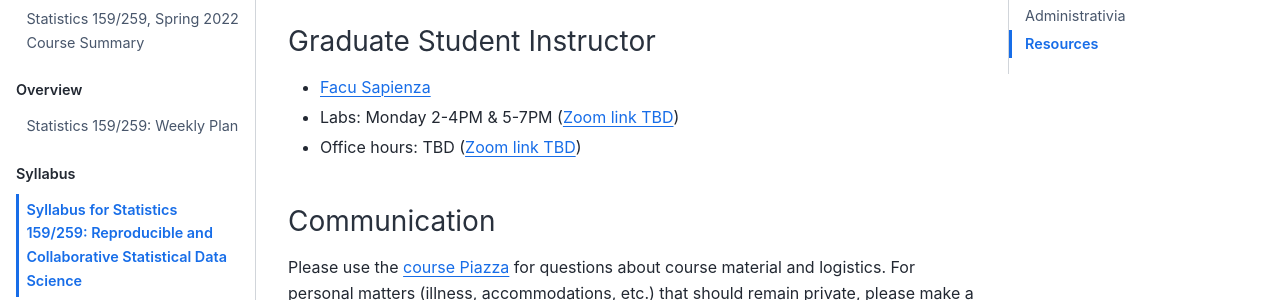
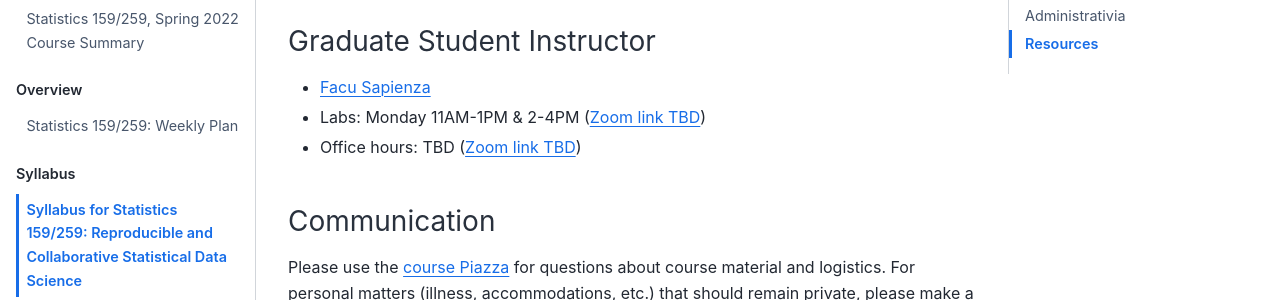
Before and after one commit to UCB-stat-159-s22/site, a Jupyter Book: the page built from syllabus.md, in a window 1280 px wide and 900 px high, scrolled down 2673 px. Shown: the part 153-453 px from the top of the window. Built offline with Jupyter Book 1.0.4 settings and Sphinx 7.4.7 and the Sphinx Book theme 1.1.4, drawn with Linux system fonts in a browser that asks for light colours; pages that are not in the unit, such as notebooks, are missing from menus.

Commit message:
Fix schedule

```diff
--- a/syllabus.md
+++ b/syllabus.md
@@ -88,7 +88,7 @@ will be provided, but not all topics required to do the homework will be covered
 
 ### Graduate Student Instructor
 + [Facu Sapienza](mailto:fsapienza@berkeley.edu)
-+ Labs: Monday 2-4PM & 5-7PM ([Zoom link TBD]())
++ Labs: Monday 11AM-1PM & 2-4PM ([Zoom link TBD]())
 + Office hours: TBD ([Zoom link TBD]())
 
 
```
